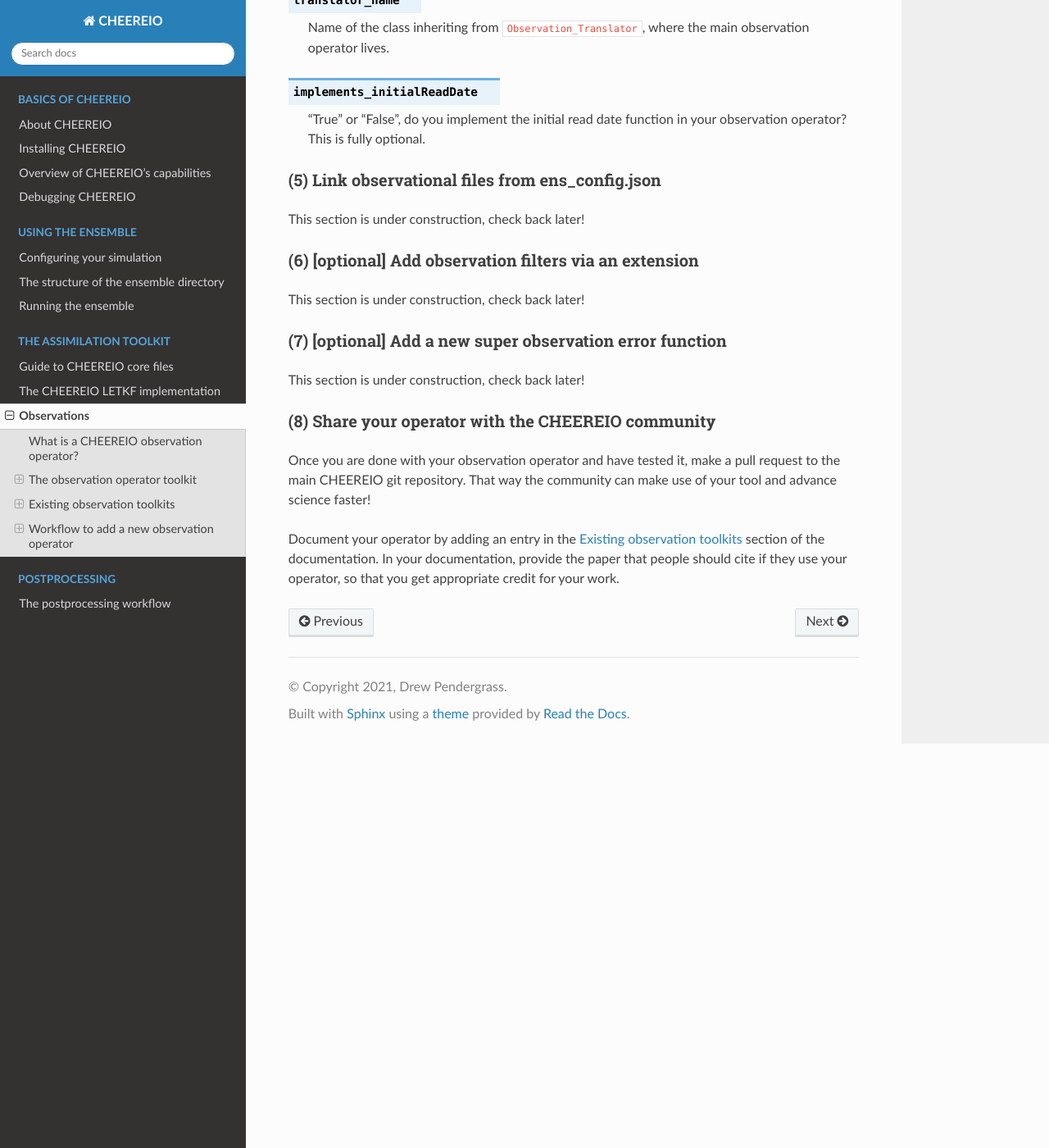
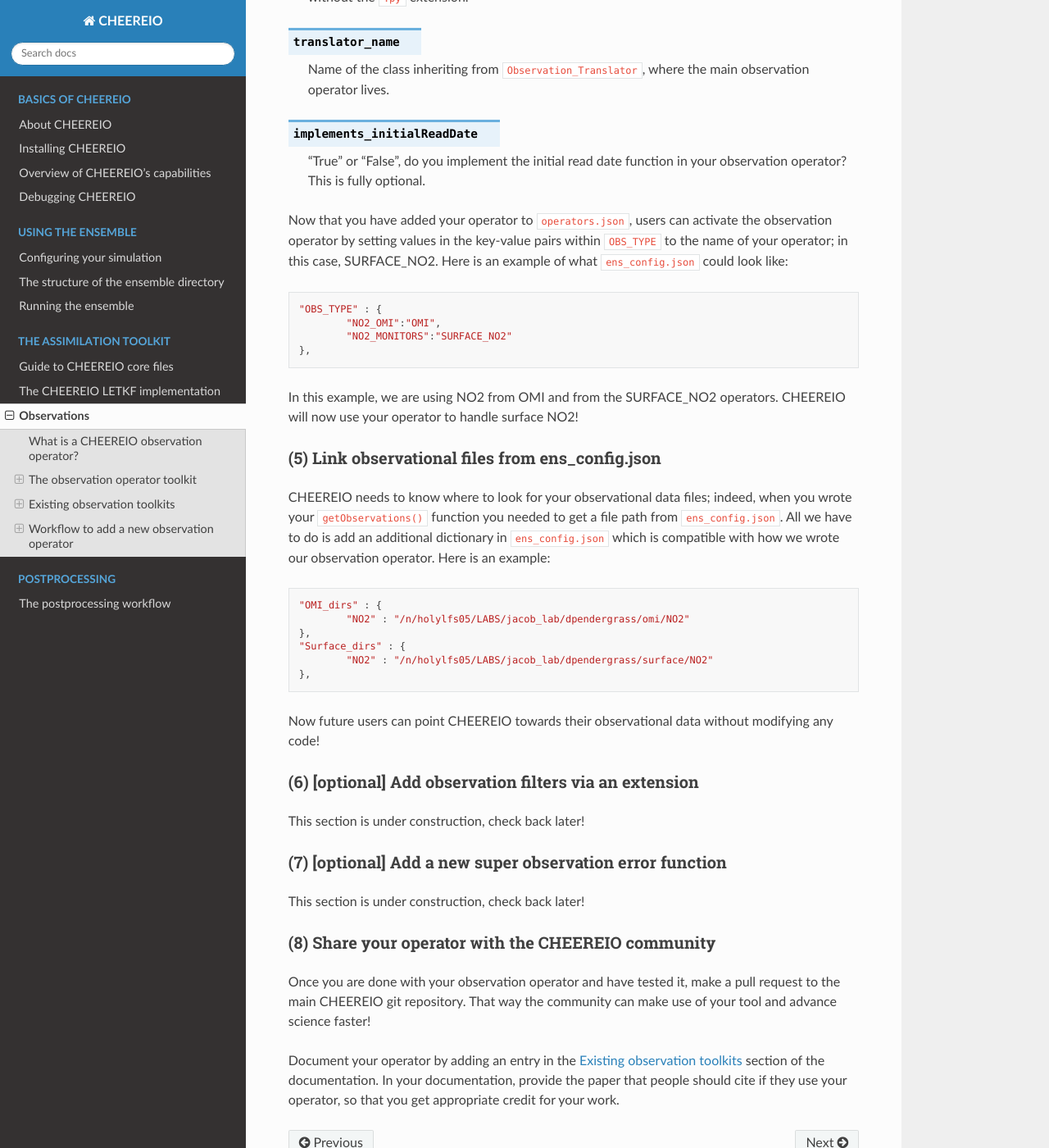
Before and after one commit to drewpendergrass/CHEEREIO, a Sphinx documentation site: the page built from docs/Observations.rst, in a window 1280 px wide and 1400 px high, scrolled down 13768 px. Shown: the whole window at 82% size. Built offline with Sphinx 7.4.7 and the Read the Docs theme 2.0.0, drawn with Linux system fonts in a browser that asks for light colours; some of the changed text lies outside the part shown.

Commit message:
update instruction guide

```diff
--- a/docs/Observations.rst
+++ b/docs/Observations.rst
@@ -335,8 +335,11 @@
 			#Get the name of the species we are observaing
 			species_of_interest = self.spc_config['OBSERVED_SPECIES'][specieskey]
 
-			#Here we imagine the user specifies the csv file name in the ens_config.json file.
-			data_file = self.spc_config['Surface_dirs'][species_of_interest]
+			#Here we imagine the user specifies the csv file path in the ens_config.json file.
+			data_path = self.spc_config['Surface_dirs'][species_of_interest]
+
+			#In this implementation, the NO2 data must be named NO2.csv.
+			data_file = f'{data_path}/NO2.csv
 
 			#Load the data
 			data = pd.read_csv(data_file)
@@ -419,12 +422,32 @@
 
 	"True" or "False", do you implement the initial read date function in your observation operator? This is fully optional.
 
+Now that you have added your operator to ``operators.json``, users can activate the observation operator by setting values in the key-value pairs within ``OBS_TYPE`` to the name of your operator; in this case, SURFACE_NO2. Here is an example of what ``ens_config.json`` could look like:
+::
+
+	"OBS_TYPE" : {
+		"NO2_OMI":"OMI",
+		"NO2_MONITORS":"SURFACE_NO2"
+	},
+
+In this example, we are using NO2 from OMI and from the SURFACE_NO2 operators. CHEEREIO will now use your operator to handle surface NO2!
+
 .. _observation_link:
 
 (5) Link observational files from ens_config.json
 ~~~~~~~~~~~~~
 
-This section is under construction, check back later!
+CHEEREIO needs to know where to look for your observational data files; indeed, when you wrote your ``getObservations()`` function you needed to get a file path from ``ens_config.json``. All we have to do is add an additional dictionary in ``ens_config.json`` which is compatible with how we wrote our observation operator. Here is an example:
+::
+
+	"OMI_dirs" : {
+		"NO2" : "/n/holylfs05/LABS/jacob_lab/dpendergrass/omi/NO2"
+	},
+	"Surface_dirs" : {
+		"NO2" : "/n/holylfs05/LABS/jacob_lab/dpendergrass/surface/NO2"
+	},
+
+Now future users can point CHEEREIO towards their observational data without modifying any code!
 
 .. _Observation filters:
 
```
